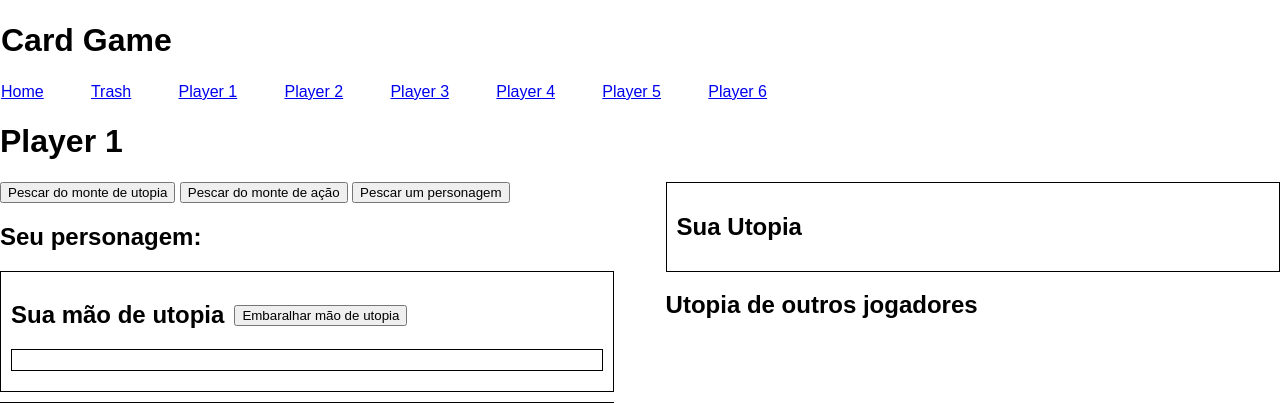
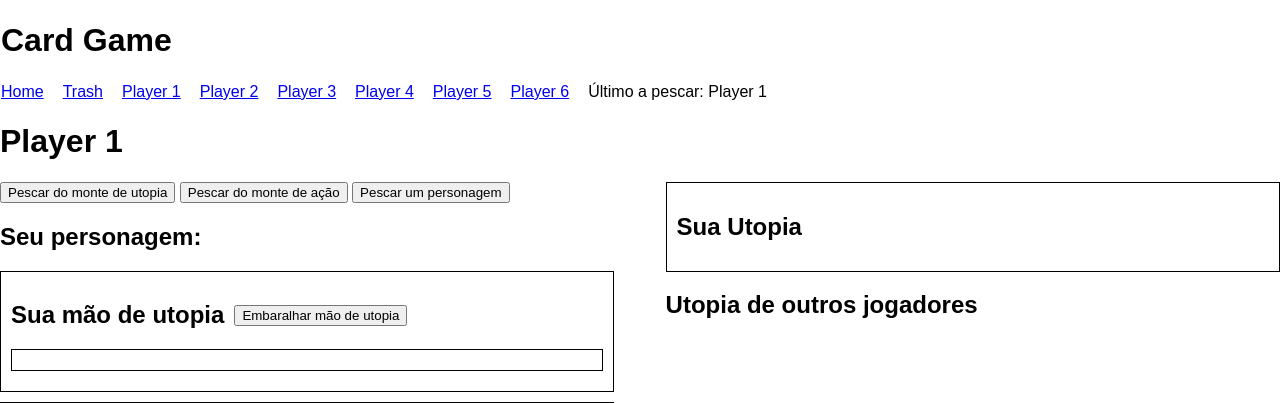
Before and after one commit to tiagokretzerwalter/boardgame-test, a Flask app: page /player/1 in a window 1280 px wide. Shown: the top 403 px of the page. Run offline with Flask 3, Linux system fonts and the light colour scheme; some libraries are stand-ins or nearby versions.

Commit message:
added last player to draw

```diff
--- a/app.py
+++ b/app.py
@@ -36,16 +36,17 @@ utopia_trash_deck = []
 acao_trash_deck = []
 players = {f'Player {i}': {'utopia_hand': [], 'acao_hand': [], 'board': [], 'character': []} for i in range(1, 7)}
 counter = -5
+previous_player = 1
 
 
 
 @app.route('/')
 def index():
-    return render_template('index.html', counter = counter)
+    return render_template('index.html', counter=counter)
 
 @app.route('/player/<int:player_id>')
 def player(player_id):
-    return render_template('player.html', player_id=player_id)
+    return render_template('player.html', player_id=player_id, previous_player=previous_player)
 
 @app.route('/trash')
 def trash():
@@ -53,12 +54,12 @@ def trash():
 
 @socketio.on('connect')
 def handle_connect():
-    emit('update', {'utopia_deck': utopia_deck, 'acao_deck': acao_deck, 'characters_deck': characters_deck, 'utopia_trash_deck': utopia_trash_deck, 'acao_trash_deck': acao_trash_deck, 'players': players}, broadcast=True)
+    emit('update', {'utopia_deck': utopia_deck, 'acao_deck': acao_deck, 'characters_deck': characters_deck, 'utopia_trash_deck': utopia_trash_deck, 'acao_trash_deck': acao_trash_deck, 'players': players, 'previous_player': previous_player}, broadcast=True)
     emit('update_counter', {'counter': counter})
 
 @socketio.on('disconnect')
 def handle_disconnect():
-    emit('update', {'utopia_deck': utopia_deck, 'acao_deck': acao_deck, 'characters_deck': characters_deck, 'utopia_trash_deck': utopia_trash_deck, 'acao_trash_deck': acao_trash_deck, 'players': players}, broadcast=True)
+    emit('update', {'utopia_deck': utopia_deck, 'acao_deck': acao_deck, 'characters_deck': characters_deck, 'utopia_trash_deck': utopia_trash_deck, 'acao_trash_deck': acao_trash_deck, 'players': players, 'previous_player': previous_player}, broadcast=True)
 
 @socketio.on('increment_counter')
 def increment_counter():
@@ -70,6 +71,8 @@ def increment_counter():
 def draw_card(data):
     player_id = f'Player {data["player_id"]}'
     deck_name = data['deck']
+    global previous_player
+    previous_player = data["player_id"]
     if deck_name == 'utopia_deck' and utopia_deck:
         card = utopia_deck.pop()
         players[player_id]['utopia_hand'].append(card)
@@ -79,7 +82,7 @@ def draw_card(data):
     elif deck_name == 'character' and characters_deck:
         card = characters_deck.pop()
         players[player_id]['character'].append(card)
-    emit('update', {'utopia_deck': utopia_deck, 'acao_deck': acao_deck, 'characters_deck': characters_deck, 'utopia_trash_deck': utopia_trash_deck, 'acao_trash_deck': acao_trash_deck, 'players': players}, broadcast=True)
+    emit('update', {'utopia_deck': utopia_deck, 'acao_deck': acao_deck, 'characters_deck': characters_deck, 'utopia_trash_deck': utopia_trash_deck, 'acao_trash_deck': acao_trash_deck, 'players': players, 'previous_player': previous_player}, broadcast=True)
 
 @socketio.on('shuffle_deck')
 def shuffle_deck(data):
@@ -90,7 +93,7 @@ def shuffle_deck(data):
         random.shuffle(acao_deck)
     elif deck_name == "characters_deck":
         random.shuffle(characters_deck)
-    emit('update', {'utopia_deck': utopia_deck, 'acao_deck': acao_deck, 'characters_deck': characters_deck, 'utopia_trash_deck': utopia_trash_deck, 'acao_trash_deck': acao_trash_deck, 'players': players}, broadcast=True)
+    emit('update', {'utopia_deck': utopia_deck, 'acao_deck': acao_deck, 'characters_deck': characters_deck, 'utopia_trash_deck': utopia_trash_deck, 'acao_trash_deck': acao_trash_deck, 'players': players, 'previous_player': previous_player}, broadcast=True)
 
 @socketio.on('shuffle_player_deck')
 def shuffle_player_deck(data):
@@ -100,7 +103,7 @@ def shuffle_player_deck(data):
         random.shuffle(players[player_id]['utopia_hand'])
     elif deck_name == 'acao_hand':
         random.shuffle(players[player_id]['acao_hand'])
-    emit('update', {'utopia_deck': utopia_deck, 'acao_deck': acao_deck, 'characters_deck': characters_deck, 'utopia_trash_deck': utopia_trash_deck, 'acao_trash_deck': acao_trash_deck, 'players': players}, broadcast=True)
+    emit('update', {'utopia_deck': utopia_deck, 'acao_deck': acao_deck, 'characters_deck': characters_deck, 'utopia_trash_deck': utopia_trash_deck, 'acao_trash_deck': acao_trash_deck, 'players': players, 'previous_player': previous_player}, broadcast=True)
 
 @socketio.on('reset_game')
 def reset_game():
@@ -111,7 +114,7 @@ def reset_game():
     utopia_trash_deck = []
     acao_trash_deck = []
     players = {f'Player {i}': {'utopia_hand': [], 'acao_hand': [], 'board': [], 'character': []} for i in range(1, 7)}
-    emit('update', {'utopia_deck': utopia_deck, 'acao_deck': acao_deck, 'characters_deck': characters_deck, 'utopia_trash_deck': utopia_trash_deck, 'acao_trash_deck': acao_trash_deck, 'players': players}, broadcast=True)
+    emit('update', {'utopia_deck': utopia_deck, 'acao_deck': acao_deck, 'characters_deck': characters_deck, 'utopia_trash_deck': utopia_trash_deck, 'acao_trash_deck': acao_trash_deck, 'players': players, 'previous_player': previous_player}, broadcast=True)
 
 @socketio.on('use_card')
 def use_card(data):
@@ -122,7 +125,7 @@ def use_card(data):
     elif card in players[player_id]['acao_hand']:
         players[player_id]['acao_hand'].remove(card)
     players[player_id]['board'].append(card)
-    emit('update', {'utopia_deck': utopia_deck, 'acao_deck': acao_deck, 'characters_deck': characters_deck, 'utopia_trash_deck': utopia_trash_deck, 'acao_trash_deck': acao_trash_deck, 'players': players}, broadcast=True)
+    emit('update', {'utopia_deck': utopia_deck, 'acao_deck': acao_deck, 'characters_deck': characters_deck, 'utopia_trash_deck': utopia_trash_deck, 'acao_trash_deck': acao_trash_deck, 'players': players, 'previous_player': previous_player}, broadcast=True)
 
 @socketio.on('send_card')
 def send_card(data):
@@ -133,7 +136,7 @@ def send_card(data):
     if card in players[player_id][target_deck]:
         players[player_id][target_deck].remove(card)
         players[target_player][target_deck].append(card)
-    emit('update', {'utopia_deck': utopia_deck, 'acao_deck': acao_deck, 'characters_deck': characters_deck, 'utopia_trash_deck': utopia_trash_deck, 'acao_trash_deck': acao_trash_deck, 'players': players}, broadcast=True)
+    emit('update', {'utopia_deck': utopia_deck, 'acao_deck': acao_deck, 'characters_deck': characters_deck, 'utopia_trash_deck': utopia_trash_deck, 'acao_trash_deck': acao_trash_deck, 'players': players, 'previous_player': previous_player}, broadcast=True)
 
 @socketio.on('send_card_to_trash')
 def send_card_to_trash(data):
@@ -148,7 +151,7 @@ def send_card_to_trash(data):
     elif card in players[player_id]['board']:
         players[player_id]['board'].remove(card)
         utopia_trash_deck.append(card)
-    emit('update', {'utopia_deck': utopia_deck, 'acao_deck': acao_deck, 'characters_deck': characters_deck, 'utopia_trash_deck': utopia_trash_deck, 'acao_trash_deck': acao_trash_deck, 'players': players}, broadcast=True)
+    emit('update', {'utopia_deck': utopia_deck, 'acao_deck': acao_deck, 'characters_deck': characters_deck, 'utopia_trash_deck': utopia_trash_deck, 'acao_trash_deck': acao_trash_deck, 'players': players, 'previous_player': previous_player}, broadcast=True)
 
 @socketio.on('send_card_from_trash')
 def send_card_from_trash(data):
@@ -160,7 +163,7 @@ def send_card_from_trash(data):
     if card in utopia_trash_deck:
         utopia_trash_deck.remove(card)
         players[target_player]['utopia_hand'].append(card)
-    emit('update', {'utopia_deck': utopia_deck, 'acao_deck': acao_deck, 'characters_deck': characters_deck, 'utopia_trash_deck': utopia_trash_deck, 'acao_trash_deck': acao_trash_deck, 'players': players}, broadcast=True)
+    emit('update', {'utopia_deck': utopia_deck, 'acao_deck': acao_deck, 'characters_deck': characters_deck, 'utopia_trash_deck': utopia_trash_deck, 'acao_trash_deck': acao_trash_deck, 'players': players, 'previous_player': previous_player}, broadcast=True)
 
 @socketio.on('move_to_utopia_hand')
 def move_to_utopia_hand(data):
@@ -168,7 +171,7 @@ def move_to_utopia_hand(data):
     card = data['card']
     players[player_id]['board'].remove(card)
     players[player_id]['utopia_hand'].append(card)
-    emit('update', {'utopia_deck': utopia_deck, 'acao_deck': acao_deck, 'characters_deck': characters_deck, 'utopia_trash_deck': utopia_trash_deck, 'acao_trash_deck': acao_trash_deck, 'players': players}, broadcast=True)
+    emit('update', {'utopia_deck': utopia_deck, 'acao_deck': acao_deck, 'characters_deck': characters_deck, 'utopia_trash_deck': utopia_trash_deck, 'acao_trash_deck': acao_trash_deck, 'players': players, 'previous_player': previous_player}, broadcast=True)
 
 @socketio.on('send_to_utopia_deck')
 def send_to_utopia_deck(data):
@@ -176,7 +179,7 @@ def send_to_utopia_deck(data):
     card = data['card']
     players[player_id]['board'].remove(card)
     utopia_deck.append(card)
-    emit('update', {'utopia_deck': utopia_deck, 'acao_deck': acao_deck, 'characters_deck': characters_deck, 'utopia_trash_deck': utopia_trash_deck, 'acao_trash_deck': acao_trash_deck, 'players': players}, broadcast=True)
+    emit('update', {'utopia_deck': utopia_deck, 'acao_deck': acao_deck, 'characters_deck': characters_deck, 'utopia_trash_deck': utopia_trash_deck, 'acao_trash_deck': acao_trash_deck, 'players': players, 'previous_player': previous_player}, broadcast=True)
 
 @socketio.on('reset_trash')
 def reset_trash(data):
@@ -188,7 +191,7 @@ def reset_trash(data):
     if deck_name == 'acao_trash_deck':
         acao_deck.extend(acao_trash_deck)
         acao_trash_deck = []
-    emit('update', {'utopia_deck': utopia_deck, 'acao_deck': acao_deck, 'characters_deck': characters_deck, 'utopia_trash_deck': utopia_trash_deck, 'acao_trash_deck': acao_trash_deck, 'players': players}, broadcast=True)
+    emit('update', {'utopia_deck': utopia_deck, 'acao_deck': acao_deck, 'characters_deck': characters_deck, 'utopia_trash_deck': utopia_trash_deck, 'acao_trash_deck': acao_trash_deck, 'players': players, 'previous_player': previous_player}, broadcast=True)
 
 
 if __name__ == '__main__':
--- a/static/js/player.js
+++ b/static/js/player.js
@@ -63,6 +63,7 @@ $(document).ready(function() {
                 $('#other_players_boards').append(playerBoard);
             }
         });
+        $('#previous_player').text(data.previous_player);
     });
 
     $('#shuffle_player_utopia_hand').click(function() {
--- a/templates/base.html
+++ b/templates/base.html
@@ -23,6 +23,7 @@
                 {% for i in range(1, 7) %}
                     <li><a href="/player/{{ i }}">Player {{ i }}</a></li>
                 {% endfor %}
+                <li>Último a pescar: Player <span id="previous_player">{{ previous_player }}</span></li>
             </ul>
         {% endblock %}
     </nav>
--- a/templates/index.html
+++ b/templates/index.html
@@ -17,7 +17,7 @@
     <button id="reset_game">Reset Game</button>
     <div></div>
     <h2>Rounds count</h2>
-    <div id="player1-draw-counter">
+    <div>
         <p>Rodadas: <span id="draw-counter">{{ counter }}</span></p>
     </div>
 
```
